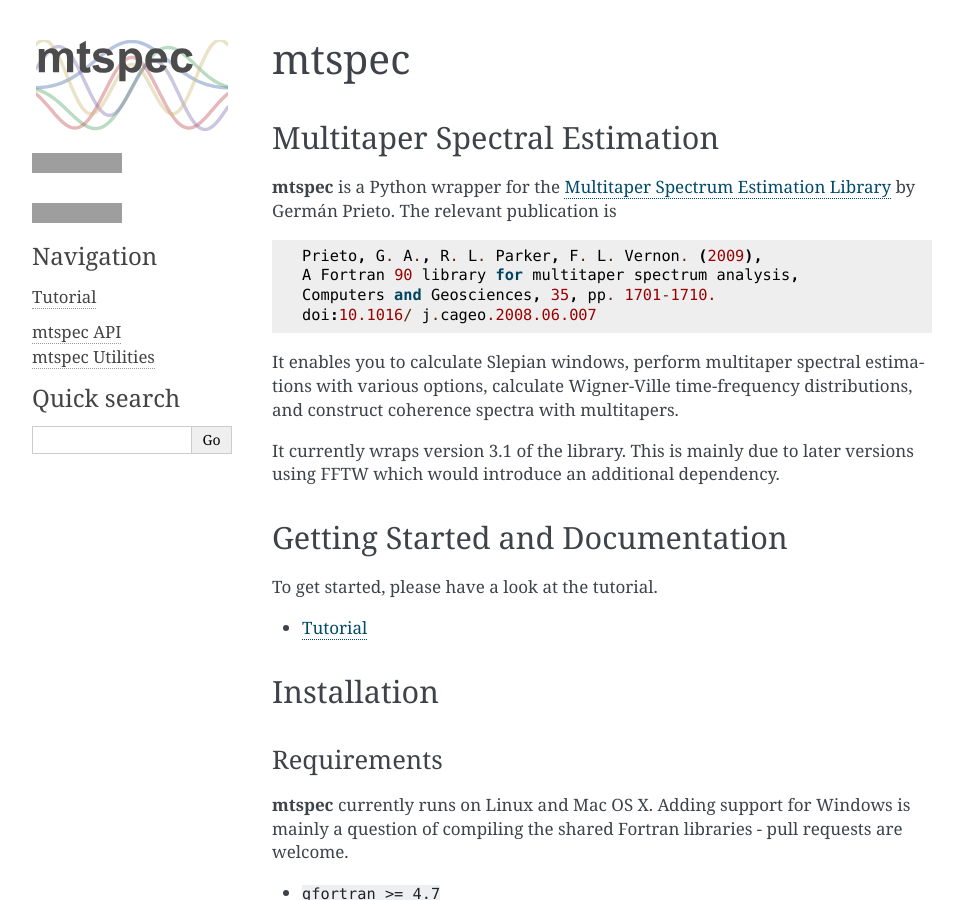
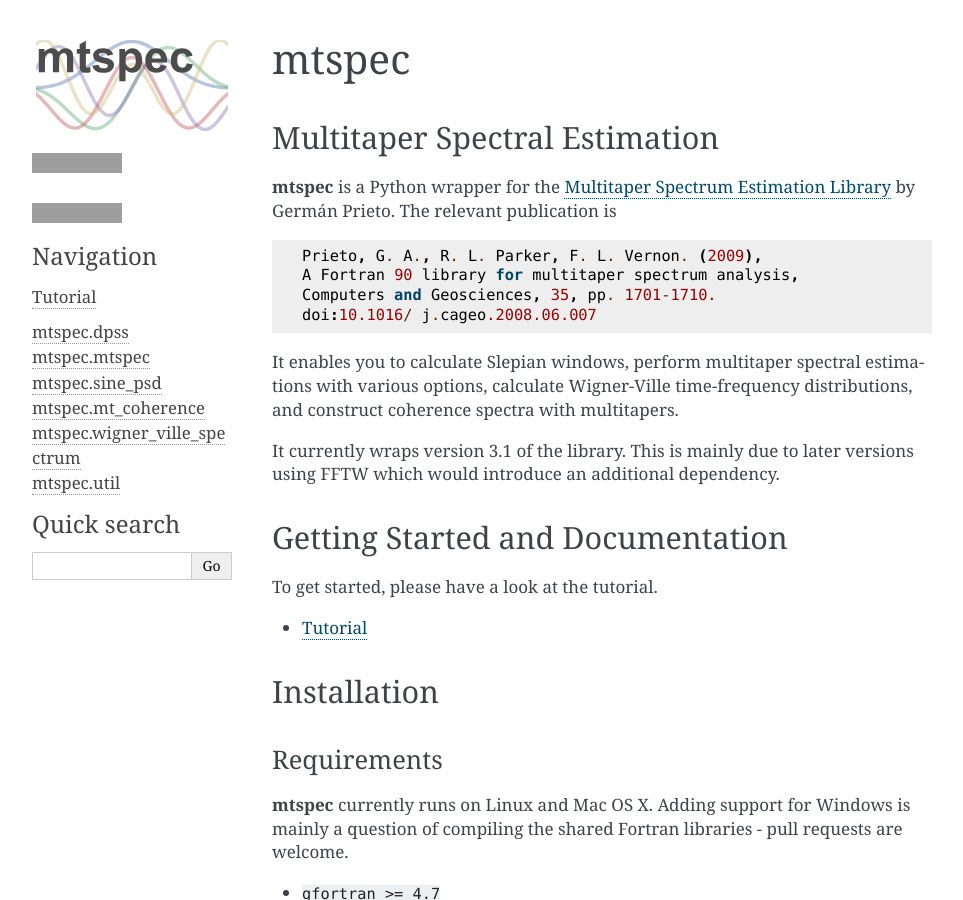
Before and after one commit to krischer/mtspec, a Sphinx documentation site: the page built from doc/index.rst, in a window 1280 px wide and 900 px high, cut to the strip 0-900 px from the top of the window. Shown: the whole strip, without its empty margins (148-1111 px from the left). Built offline with Sphinx 7.4.7, drawn with Linux system fonts in a browser that asks for light colours; some of the changed text lies outside the part shown; grey boxes are pictures that could not be loaded.

Commit message:
Splitting up in seperate files

```diff
--- a/doc/index.rst
+++ b/doc/index.rst
@@ -168,5 +168,9 @@ API Doc
 
 .. toctree::
 
-    multitaper
+    multitaper_dpss
+    multitaper_mtspec
+    multitaper_sine_psd
+    multitaper_mt_coherence
+    multitaper_wigner_ville_spectrum
     util
--- a/doc/multitaper.rst
+++ /dev/null
@@ -1,9 +0,0 @@
-==========
-mtspec API
-==========
-
-.. contents::
-    :local:
-
-.. automodule:: mtspec.multitaper
-    :members:
--- /dev/null
+++ b/doc/multitaper_dpss.rst
@@ -0,0 +1,4 @@
+mtspec.dpss
+===========
+
+.. autofunction:: mtspec.multitaper.dpss
--- /dev/null
+++ b/doc/multitaper_mt_coherence.rst
@@ -0,0 +1,4 @@
+mtspec.mt_coherence
+===================
+
+.. autofunction:: mtspec.multitaper.mt_coherence
--- /dev/null
+++ b/doc/multitaper_mtspec.rst
@@ -0,0 +1,4 @@
+mtspec.mtspec
+=============
+
+.. autofunction:: mtspec.multitaper.mtspec
--- /dev/null
+++ b/doc/multitaper_sine_psd.rst
@@ -0,0 +1,4 @@
+mtspec.sine_psd
+===============
+
+.. autofunction:: mtspec.multitaper.sine_psd
--- /dev/null
+++ b/doc/multitaper_wigner_ville_spectrum.rst
@@ -0,0 +1,4 @@
+mtspec.wigner_ville_spectrum
+============================
+
+.. autofunction:: mtspec.multitaper.wigner_ville_spectrum
--- a/doc/util.rst
+++ b/doc/util.rst
@@ -1,6 +1,6 @@
-================
-mtspec Utilities
-================
+===========
+mtspec.util
+===========
 
 .. contents::
     :local:
```
